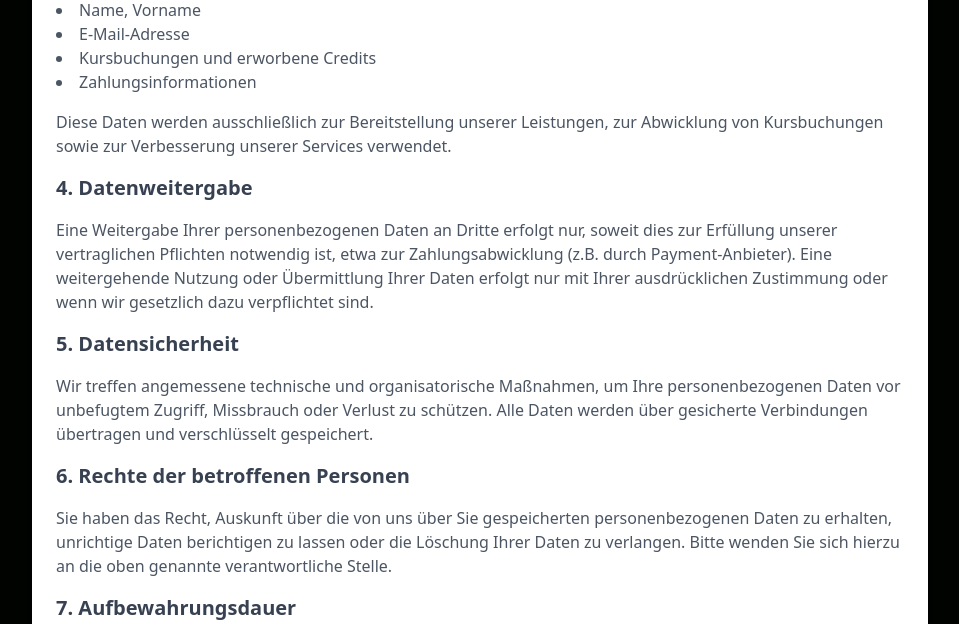
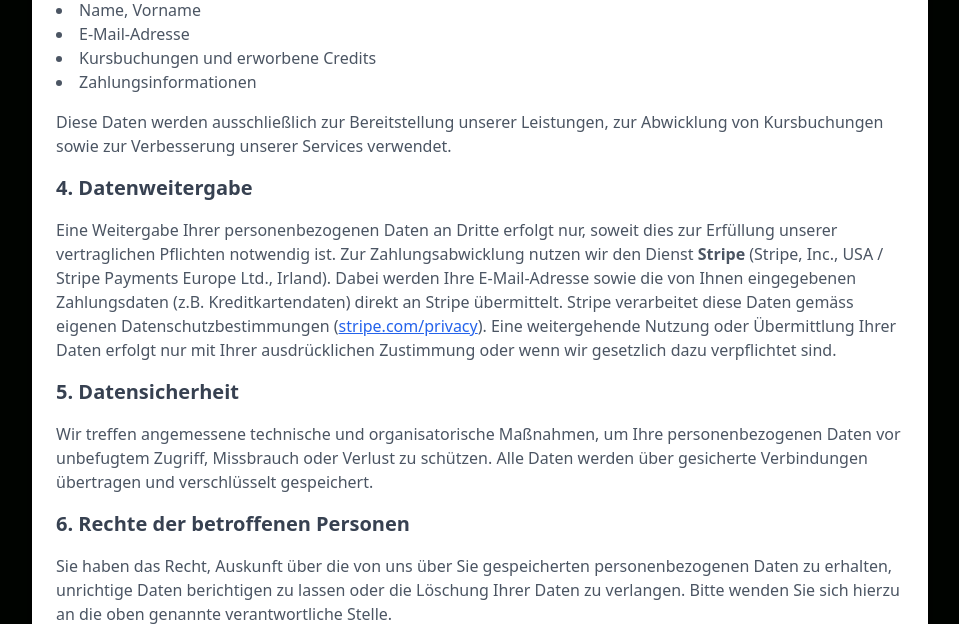
Before and after one commit to DannyBagus/yoga-class-app, a Django app: page /users/dsg/ in a window 1280 px wide. Shown: the part 916-1540 px from the top of the page, without its empty margins (160-1119 px from the left). Run offline with Django 5.2, Linux system fonts and the light colour scheme; some libraries are stand-ins or nearby versions.

Commit message:
docs: Update AGB and DSG for Stripe payment method
- AGB §4: Replace QR-Einzahlungsschein/bank transfer with credit card
  via Stripe, document instant credit assignment
- DSG §4: Name Stripe as payment processor (Inc. USA / Europe Ltd.
  Ireland), specify transmitted data, link to Stripe privacy policy

Co-Authored-By: Claude Opus 4.6 (1M context) <noreply@anthropic.com>

```diff
--- a/users/templates/users/dsg.html
+++ b/users/templates/users/dsg.html
@@ -51,10 +51,16 @@
   <h2 class="text-xl font-semibold text-gray-700 mb-4">4. Datenweitergabe</h2>
   <p class="text-gray-600 mb-4">
     Eine Weitergabe Ihrer personenbezogenen Daten an Dritte erfolgt nur, soweit
-    dies zur Erfüllung unserer vertraglichen Pflichten notwendig ist, etwa zur
-    Zahlungsabwicklung (z.B. durch Payment-Anbieter). Eine weitergehende Nutzung
-    oder Übermittlung Ihrer Daten erfolgt nur mit Ihrer ausdrücklichen
-    Zustimmung oder wenn wir gesetzlich dazu verpflichtet sind.
+    dies zur Erfüllung unserer vertraglichen Pflichten notwendig ist. Zur
+    Zahlungsabwicklung nutzen wir den Dienst
+    <strong>Stripe</strong> (Stripe, Inc., USA / Stripe Payments Europe Ltd.,
+    Irland). Dabei werden Ihre E-Mail-Adresse sowie die von Ihnen eingegebenen
+    Zahlungsdaten (z.B. Kreditkartendaten) direkt an Stripe übermittelt. Stripe
+    verarbeitet diese Daten gemäss eigenen Datenschutzbestimmungen
+    (<a href="https://stripe.com/privacy" target="_blank" rel="noopener"
+    class="text-blue-600 underline">stripe.com/privacy</a>). Eine
+    weitergehende Nutzung oder Übermittlung Ihrer Daten erfolgt nur mit Ihrer
+    ausdrücklichen Zustimmung oder wenn wir gesetzlich dazu verpflichtet sind.
   </p>
 
   <h2 class="text-xl font-semibold text-gray-700 mb-4">5. Datensicherheit</h2>
```
Also changed, not shown: users/templates/partials/gtc.html (+5 -4 lines).
